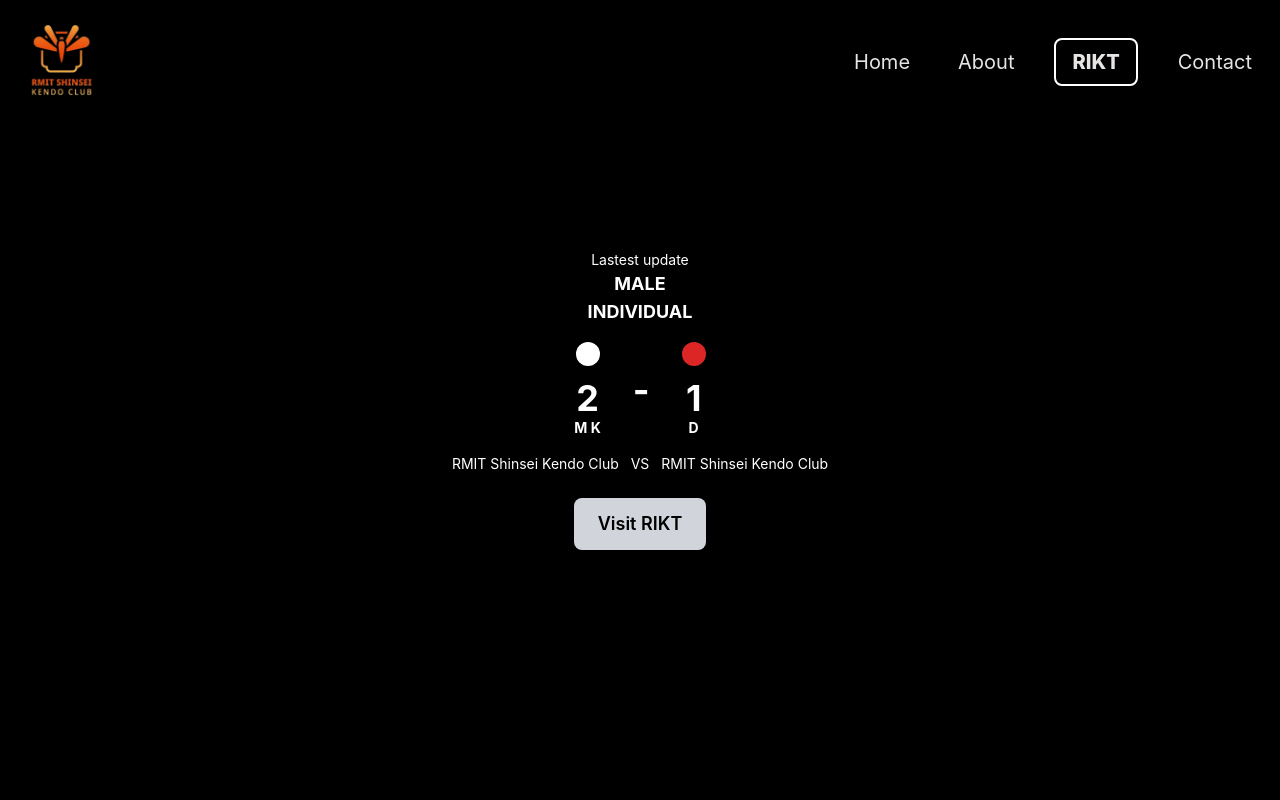
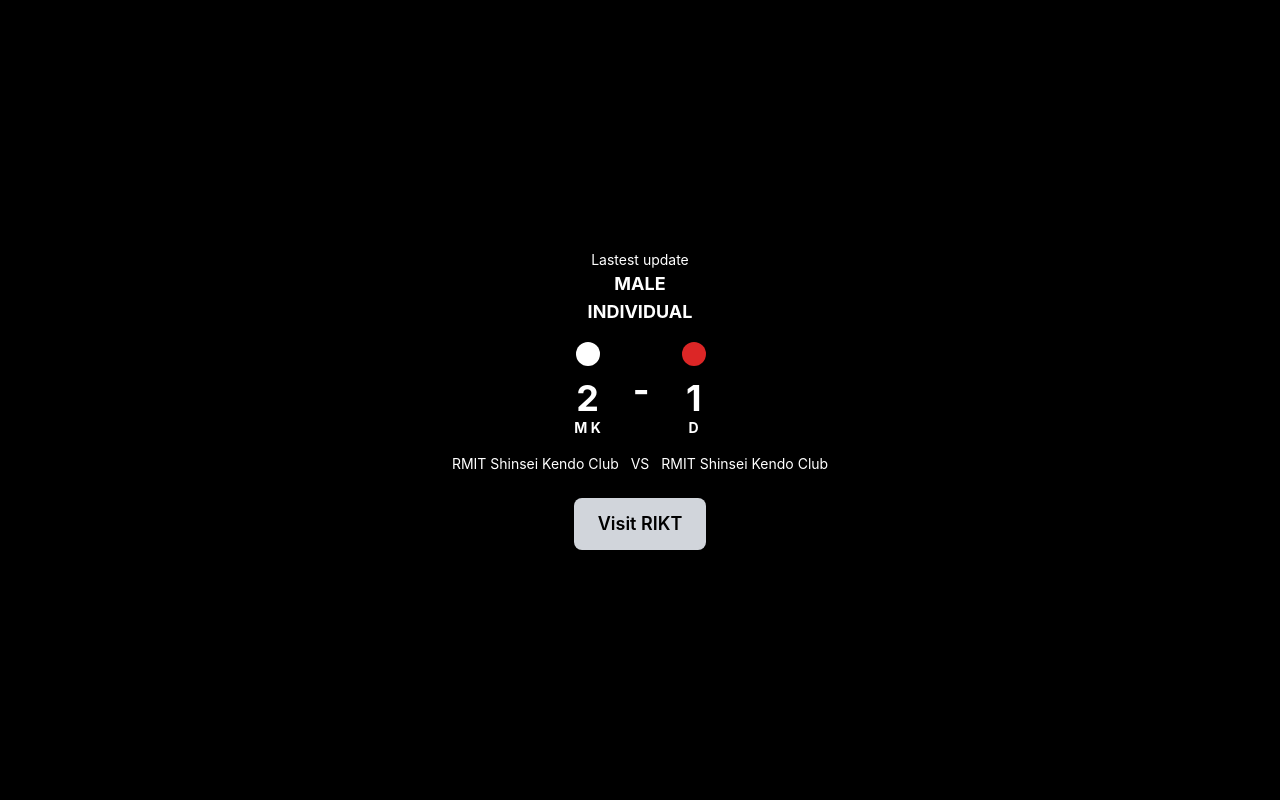
Before and after one commit to dat-nix/Landing-page, a Next.js app: page / in a window 1280 px wide. Shown: the top 800 px of the page. Built offline with nearby package versions, Linux system fonts and the light colour scheme; a web font is replaced by a local one.

Commit message:
underline effect for navbar

```diff
--- a/src/components/Navbar.js
+++ b/src/components/Navbar.js
@@ -7,7 +7,6 @@ import { FontAwesomeIcon } from "@fortawesome/react-fontawesome";
 import { faTimes, faBars } from "@fortawesome/free-solid-svg-icons";
 
 export default function Navbar() {
-  // Menu items for navigation
   const MenuItems = [
     { title: "Home", id: "home" },
     { title: "About", id: "about" },
@@ -15,110 +14,93 @@ export default function Navbar() {
     { title: "Contact", id: "contact" },
   ];
 
-  // State to toggle mobile menu visibility
   const [isOpen, setIsOpen] = useState(false);
   const toggleMenu = () => setIsOpen(!isOpen);
 
   const pathname = usePathname();
   const router = useRouter();
 
-  // State control for navbar visibility on scroll
   const [showNavbar, setShowNavbar] = useState(true);
   const [lastScrollY, setLastScrollY] = useState(0);
 
   useEffect(() => {
     const handleScroll = () => {
       const currentScrollY = window.scrollY;
-
-      if (currentScrollY > lastScrollY) {
-        // If scrolling down -> hide navbar
-        setShowNavbar(false);
-      } else {
-        // If scrolling up -> show navbar
-        setShowNavbar(true);
-      }
-
+      setShowNavbar(currentScrollY < lastScrollY);
       setLastScrollY(currentScrollY);
     };
 
     window.addEventListener("scroll", handleScroll);
-
     return () => window.removeEventListener("scroll", handleScroll);
   }, [lastScrollY]);
 
-  // Function to handle navigation inside the page or redirect
   const handleNavigation = (id) => {
     if (pathname === "/rikt") {
       router.push(`/?scrollTo=${id}`);
     }
-    setIsOpen(false); // Close menu after selection
+    setIsOpen(false);
   };
 
   return (
     <nav
-      className={`bg-black fixed top-0 left-0 w-full flex items-center justify-between flex-wrap p-1 z-50 transition-transform duration-300 ${
+      className={`bg-black fixed top-0 left-0 w-full flex items-center justify-between flex-wrap p-3 z-50 transition-transform duration-300 ${
         showNavbar ? "translate-y-0" : "-translate-y-full"
       }`}
     >
-      {/* Logo that scrolls to the top when clicked */}
+      {/* Logo */}
       {pathname === "/rikt" ? (
-      <Link href="/" className="flex title-font font-medium items-center text-gray-900 mb-4 md:mb-0 cursor-pointer">
-    <img src="/logo.png" width="115px" alt="RMIT SGS Shinsei Kendo Club"/>
+        <Link href="/" className="flex items-center">
+          <img src="/logo.png" width="115px" alt="RMIT SGS Shinsei Kendo Club" />
         </Link>
       ) : (
         <ScrollLink
           to="home"
           smooth={true}
           duration={500}
-        className="flex title-font font-medium items-center text-gray-900 mb-4 md:mb-0 cursor-pointer"
+          className="flex items-center cursor-pointer"
         >
-        <img src="/logo.png" width="115px" alt="RMIT SGS Shinsei Kendo Club"/>
+          <img src="/logo.png" width="115px" alt="RMIT SGS Shinsei Kendo Club" />
         </ScrollLink>
       )}
 
-      {/* Mobile menu toggle button */}
+      {/* Mobile Menu Toggle */}
       <div className="block lg:hidden">
-        <button onClick={toggleMenu} className="flex items-center px-3 py-2 text-white">
+        <button onClick={toggleMenu} className="px-3 py-2 text-white">
           {isOpen ? <FontAwesomeIcon icon={faTimes} size="xl" /> : <FontAwesomeIcon icon={faBars} size="xl" />}
         </button>
       </div>
 
-      {/* Navigation menu */}
-      <div className={`w-full lg:flex lg:flex-row lg:items-center lg:w-auto ${isOpen ? "flex flex-col items-center space-y-4" : "hidden"}`}>
+      {/* Navigation Menu */}
+      <div className={`w-full lg:flex lg:items-center lg:w-auto ${isOpen ? "flex flex-col items-center space-y-4" : "hidden"}`}>
         {MenuItems.map((item, index) =>
           item.url ? (
-            // External navigation link
             <Link
               key={index}
               href={item.url}
-              className="block mt-4 lg:inline-block lg:mt-0 text-stone-200 text-xl cursor-pointer mx-4 px-4 py-2 border-2 border-white rounded-lg hover:bg-white hover:text-black transition font-extrabold"
-              onClick={() => setIsOpen(false)} // Close menu after selection
+              className="relative block mt-4 lg:inline-block lg:mt-0 text-stone-200 text-xl cursor-pointer mx-4 px-4 py-2 border-2 border-white rounded-lg hover:bg-white hover:text-black transition font-extrabold"
+              onClick={() => setIsOpen(false)}
             >
               {item.title}
             </Link>
-          ) : (
-            pathname === "/rikt" ? (
-              // Handle navigation if on /rikt page
+          ) : pathname === "/rikt" ? (
             <button
               key={index}
               onClick={() => handleNavigation(item.id)}
-                className="block mt-4 lg:inline-block lg:mt-0 text-stone-200 text-xl cursor-pointer mx-4"
+              className="relative block mt-4 lg:inline-block lg:mt-0 text-stone-200 text-xl cursor-pointer mx-4 px-2 before:absolute before:left-0 before:bottom-0 before:w-full before:h-[2px] before:bg-orange-500 before:scale-x-0 before:origin-left before:transition-transform before:duration-300 hover:before:scale-x-100"
             >
               {item.title}
             </button>
           ) : (
-              // Smooth scroll to section within the same page
             <ScrollLink
               key={index}
               to={item.id}
               smooth={true}
               duration={500}
-                className="block mt-4 lg:inline-block lg:mt-0 text-stone-200 text-xl cursor-pointer mx-6"
-                onClick={() => setIsOpen(false)} // Close menu after selection
+              className="relative block mt-4 lg:inline-block lg:mt-0 text-stone-200 text-xl cursor-pointer mx-6 px-2 before:absolute before:left-0 before:bottom-0 before:w-full before:h-[2px] before:bg-orange-500 before:scale-x-0 before:origin-left before:transition-transform before:duration-300 hover:before:scale-x-100"
+              onClick={() => setIsOpen(false)}
             >
               {item.title}
             </ScrollLink>
-            )
           )
         )}
       </div>
```
Lines whose indentation alone changed are shown as unchanged.
